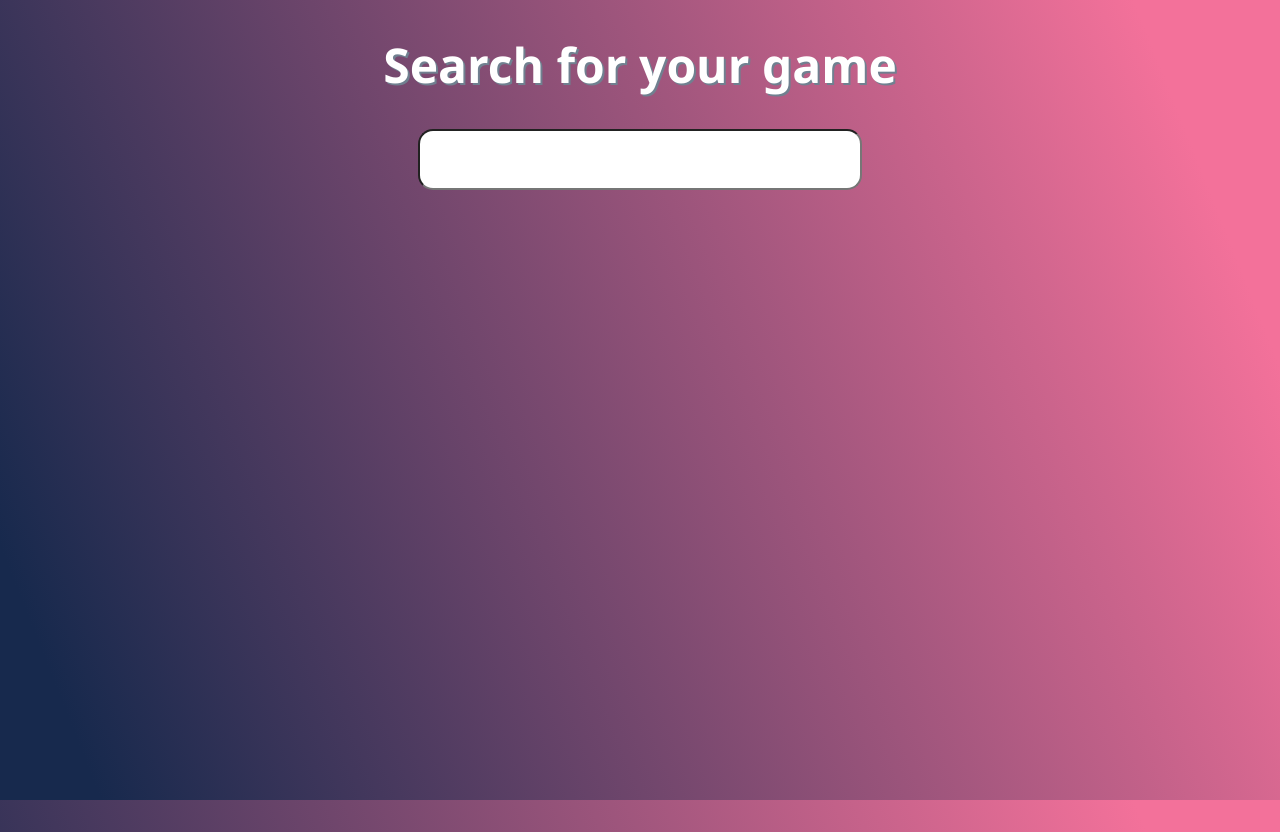
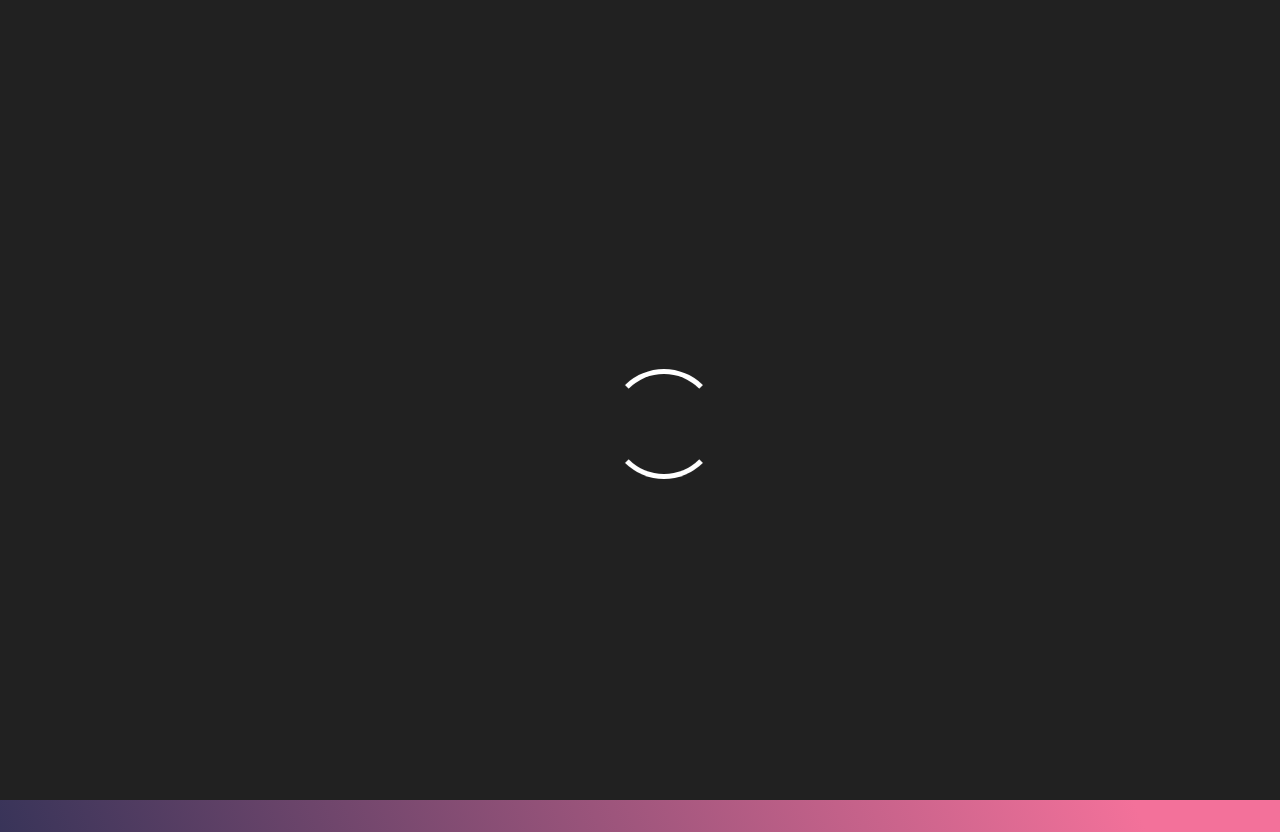
Before and after one commit to iNDS-Team/OpenVGDB-Editor, a PHP site: page /select.html in a window 1280 px wide. Run offline with PHP 8.4, Linux system fonts and the light colour scheme.

Commit message:
Add loading screen to game selection

```diff
--- a/index.css
+++ b/index.css
@@ -132,3 +132,25 @@ button {
     transform: rotate(360deg);
   }
 }
+
+#overlay {
+  position: absolute;
+  top: 0;
+  left: 0;
+  z-index: 99;
+  background: #212121;
+  width: 100%;
+  height: 100%;
+}
+
+#overlay > .lds-dual-ring {
+  position: absolute;
+  top: 50%;
+  left: 50%;
+  transform: translate(-50%, -50%);
+}
+
+#overlay > .lds-dual-ring:after {
+  width: 100px;
+  height: 100px;
+}
--- a/search.js
+++ b/search.js
@@ -32,6 +32,7 @@ initSqlJs().then(function(SQL) {
   xhr.responseType = "arraybuffer";
 
   xhr.onload = e => {
+    document.getElementById("overlay").style.display = "none";
     var uInt8Array = new Uint8Array(xhr.response);
     var db = new SQL.Database(uInt8Array);
     var contents = db.exec("SELECT romID, releaseTitleName, TEMPregionLocalizedName FROM RELEASES");
--- a/select.html
+++ b/select.html
@@ -11,6 +11,7 @@
     <h1>Search for your game</h1>
     <input type="text" name="search" id="search" />
     <div id="results"></div>
+    <div id="overlay"><div class="lds-dual-ring"></div></div>
     <script src="sql-wasm.js"></script>
     <script src="search.js"></script>
   </body>
```
